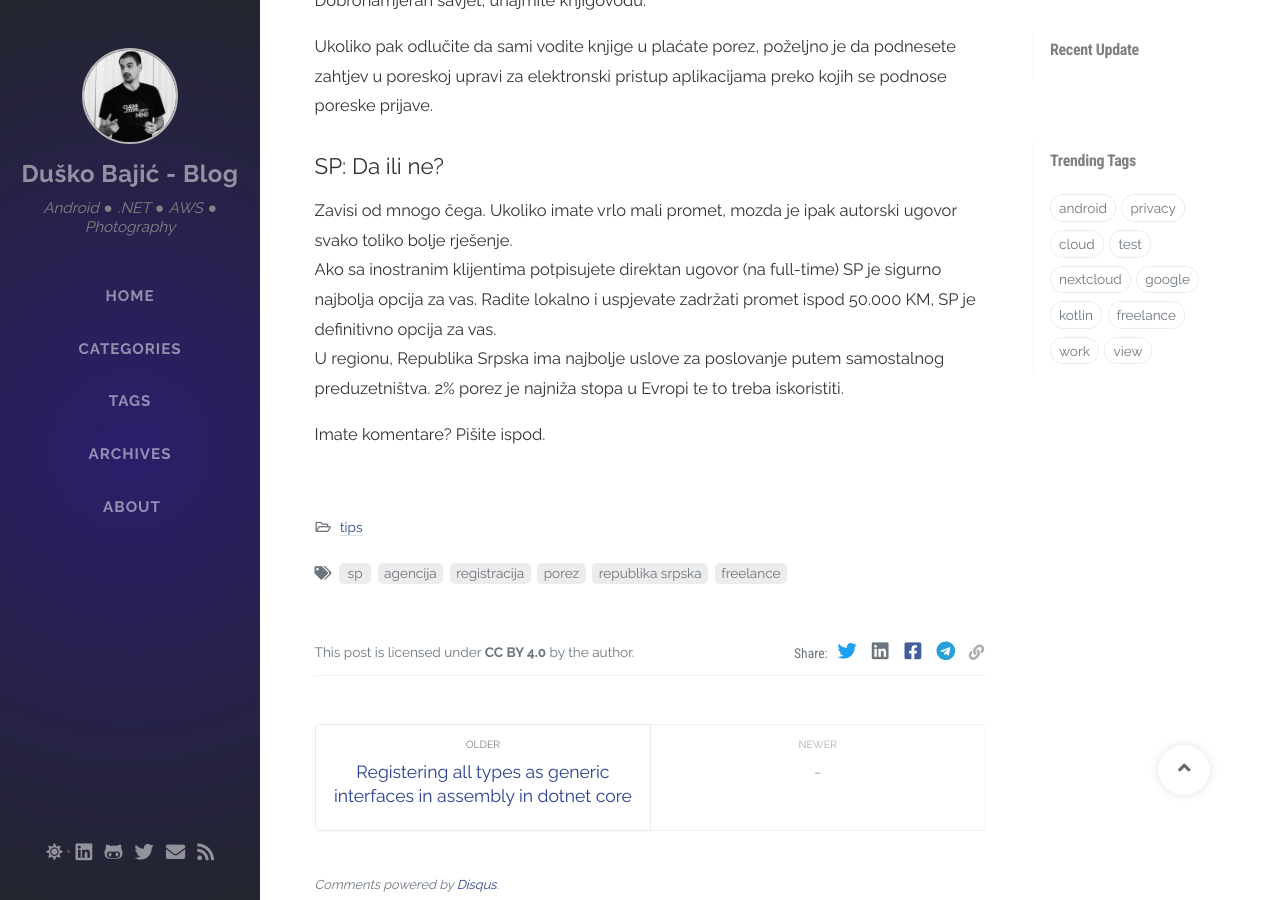
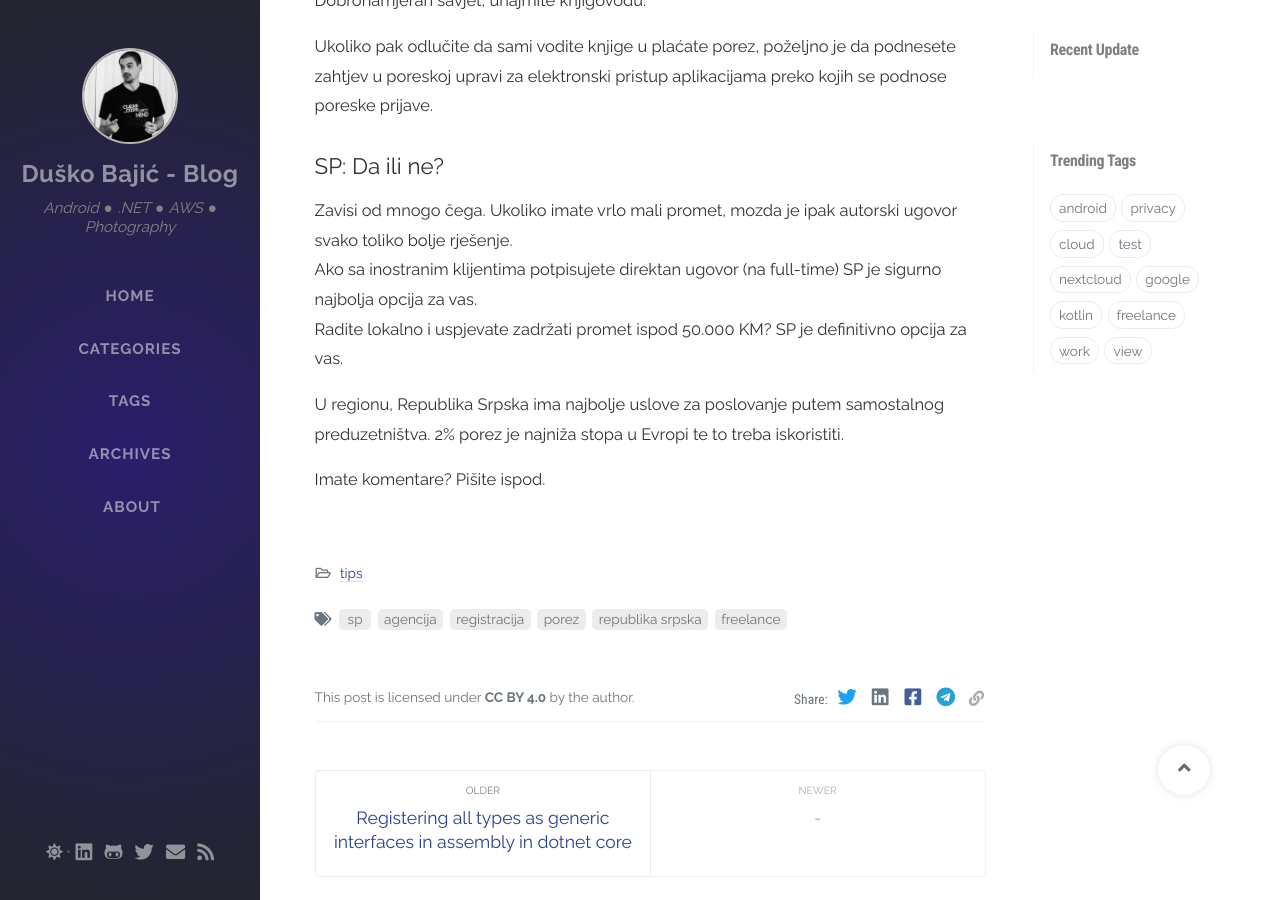
Before and after one commit to bajicdusko/bajicdusko.github.io, a Jekyll site: the page built from _posts/2021-04-05-registracija-sp-republika-srpska.md, in a window 1280 px wide and 900 px high, scrolled down 5604 px. Built offline with Jekyll 4.4.1, drawn with Linux system fonts in a browser that asks for light colours; nearby versions of some CDN libraries; comment, search, counter and statistics services are not loaded.

Commit message:
Conclusion paragraph formatting fixes for SP article

```diff
--- a/_posts/2021-04-05-registracija-sp-republika-srpska.md
+++ b/_posts/2021-04-05-registracija-sp-republika-srpska.md
@@ -139,7 +139,9 @@ Ukoliko pak odlučite da sami vodite knjige u plaćate porez, poželjno je da po
 
 ## SP: Da ili ne?
 Zavisi od mnogo čega. Ukoliko imate vrlo mali promet, mozda je ipak autorski ugovor svako toliko bolje rješenje.
-Ako sa inostranim klijentima potpisujete direktan ugovor (na full-time) SP je sigurno najbolja opcija za vas. Radite lokalno i uspjevate zadržati promet ispod 50.000 KM, SP je definitivno opcija za vas.
+Ako sa inostranim klijentima potpisujete direktan ugovor (na full-time) SP je sigurno najbolja opcija za vas.
+Radite lokalno i uspjevate zadržati promet ispod 50.000 KM? SP je definitivno opcija za vas.
+
 U regionu, Republika Srpska ima najbolje uslove za poslovanje putem samostalnog preduzetništva. 2% porez je najniža stopa u Evropi te to treba iskoristiti.
 
 Imate komentare? Pišite ispod.
```
